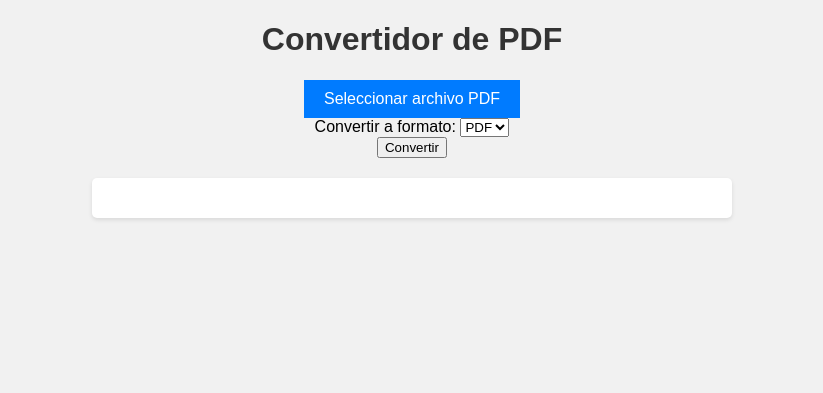
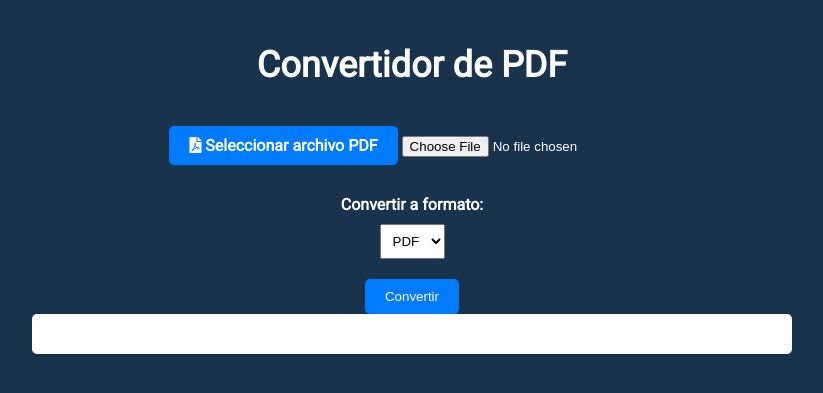
Before and after one commit to Buhod/PDF-CONVERT, a Flask app: page / in a window 1280 px wide. Shown: the top 393 px of the page, without its empty margins (228-1051 px from the left). Run offline with Flask 3, Linux system fonts and the light colour scheme.

Commit message:
index.html

```diff
--- a/templates/index.html
+++ b/templates/index.html
@@ -2,24 +2,43 @@
 <html>
 <head>
     <title>Convertidor de PDF</title>
+    <link rel="icon" href="favicon.ico" type="image/x-icon">
+    <link rel="stylesheet" href="https://use.fontawesome.com/releases/v5.15.4/css/all.css">
+    <link href="https://fonts.googleapis.com/css?family=Roboto" rel="stylesheet">
     <style>
         body {
-            font-family: Arial, sans-serif;
-            background-color: #f1f1f1;
+            font-family: 'Roboto', sans-serif;
+            background-color: hsl(210, 50%, 20%);
+            color: hsl(0, 0%, 100%);
+            margin: 0;
+            padding: 0;
+        }
+
+        .container {
+            max-width: 800px;
+            margin: 0 auto;
+            padding: 20px;
+            box-sizing: border-box;
         }
 
         h1 {
-            color: #333;
+            text-align: center;
+            margin-bottom: 40px;
+            font-size: 36px;
+        }
+
+        form {
             text-align: center;
         }
 
-        form {
-            margin: 20px auto;
-            text-align: center;
+        label {
+            display: block;
+            margin-bottom: 10px;
+            font-weight: bold;
         }
 
-        input[type="file"] {
-            display: none;
+        .input-group {
+            margin-bottom: 20px;
         }
 
         .file-input-label {
@@ -28,19 +47,34 @@
             background-color: #007bff;
             color: #fff;
             cursor: pointer;
+            border-radius: 5px;
+            transition: background-color 0.3s ease;
         }
 
         .file-input-label:hover {
             background-color: #0056b3;
         }
 
-        .file-input-label:active {
-            background-color: #003080;
+        #convertFormat {
+            padding: 8px;
+        }
+
+        button[type="submit"] {
+            background-color: #007bff;
+            color: #fff;
+            border: none;
+            padding: 10px 20px;
+            border-radius: 5px;
+            cursor: pointer;
+            transition: all 0.3s ease-in-out;
+        }
+
+        button[type="submit"]:hover {
+            background-color: #0056b3;
+            transform: scale(1.1);
         }
 
         #result {
-            margin: 20px auto;
-            max-width: 600px;
             background-color: #fff;
             padding: 20px;
             border-radius: 5px;
@@ -48,7 +82,6 @@
         }
 
         #result h2 {
-            color: #333;
             margin-bottom: 10px;
         }
 
@@ -57,31 +90,45 @@
         }
 
         #result ul {
+            padding: 0;
             list-style-type: none;
-            padding: 0;
         }
 
         #result li {
             margin-bottom: 5px;
         }
+
+        @media (max-width: 600px) {
+            h1 {
+                font-size: 24px;
+            }
+
+            form {
+                width: 100%;
+            }
+        }
     </style>
 </head>
 <body>
+    <div class="container">
         <h1>Convertidor de PDF</h1>
         <form method="POST" enctype="multipart/form-data">
-        <label for="pdfFile" class="file-input-label">Seleccionar archivo PDF</label>
+            <div class="input-group">
+                <label for="pdfFile" class="file-input-label"><i class="fas fa-file-pdf"></i> Seleccionar archivo PDF</label>
                 <input type="file" id="pdfFile" name="pdfFile" accept=".pdf" required>
-        <br>
+            </div>
+            <div class="input-group">
                 <label for="convertFormat">Convertir a formato:</label>
                 <select id="convertFormat" name="convertFormat">
                     <option value="pdf">PDF</option>
                 </select>
-        <br>
+            </div>
             <button type="submit">Convertir</button>
         </form>
 
         <div id="result">
             <!-- Mostrar resultados aquí ... -->
+        </div>
     </div>
 
     <script>
```
Lines whose indentation alone changed are shown as unchanged.
